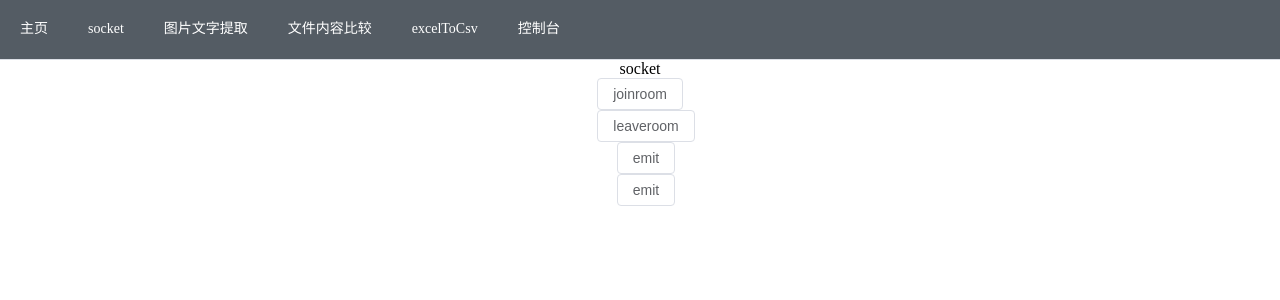
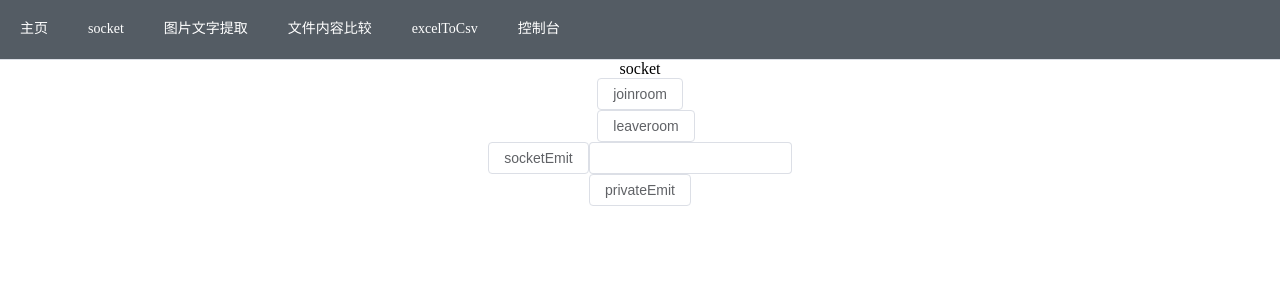
Before and after one commit to shitingbao/library, a Vue app: page /socket in a window 1280 px wide. Shown: the top 300 px of the page. Built offline with nearby package versions, Linux system fonts and the light colour scheme; no server answers.

Commit message:
perf: socket dome

```diff
--- a/src/components/Socket.vue
+++ b/src/components/Socket.vue
@@ -3,15 +3,19 @@
     socket
     <el-button @click="joinroom">joinroom</el-button>
     <el-button @click="leaveroom">leaveroom</el-button>
-    <el-button @click="socketEmit">emit</el-button>
-    <el-button @click="privateEmit">emit</el-button>
+    <div class="socket">
+      <el-button @click="socketEmit">socketEmit</el-button>
+      <el-input v-model="input"></el-input>
+    </div>
+
+    <el-button @click="privateEmit">privateEmit</el-button>
   </div>
 </template>
 <script lang="ts" setup>
 // import router from "@/router/router";
 import { socket } from "@/libs/socketio";
 import { onMounted, ref } from "vue";
-
+const input = ref("");
 const brand = ref({});
 const username = ref("user1");
 
@@ -25,7 +29,10 @@ function leaveroom() {
 }
 
 function socketEmit() {
-  socket.emit("room-broadcast", { event: "test", to: "id" });
+  socket.emit("room-broadcast", "room-test", {
+    event: "test",
+    msg: input.value,
+  });
 }
 
 function privateEmit() {
@@ -44,4 +51,7 @@ onMounted(() => {
   justify-content: center;
   align-items: center;
 }
+.socket {
+  display: flex;
+}
 </style>
```
